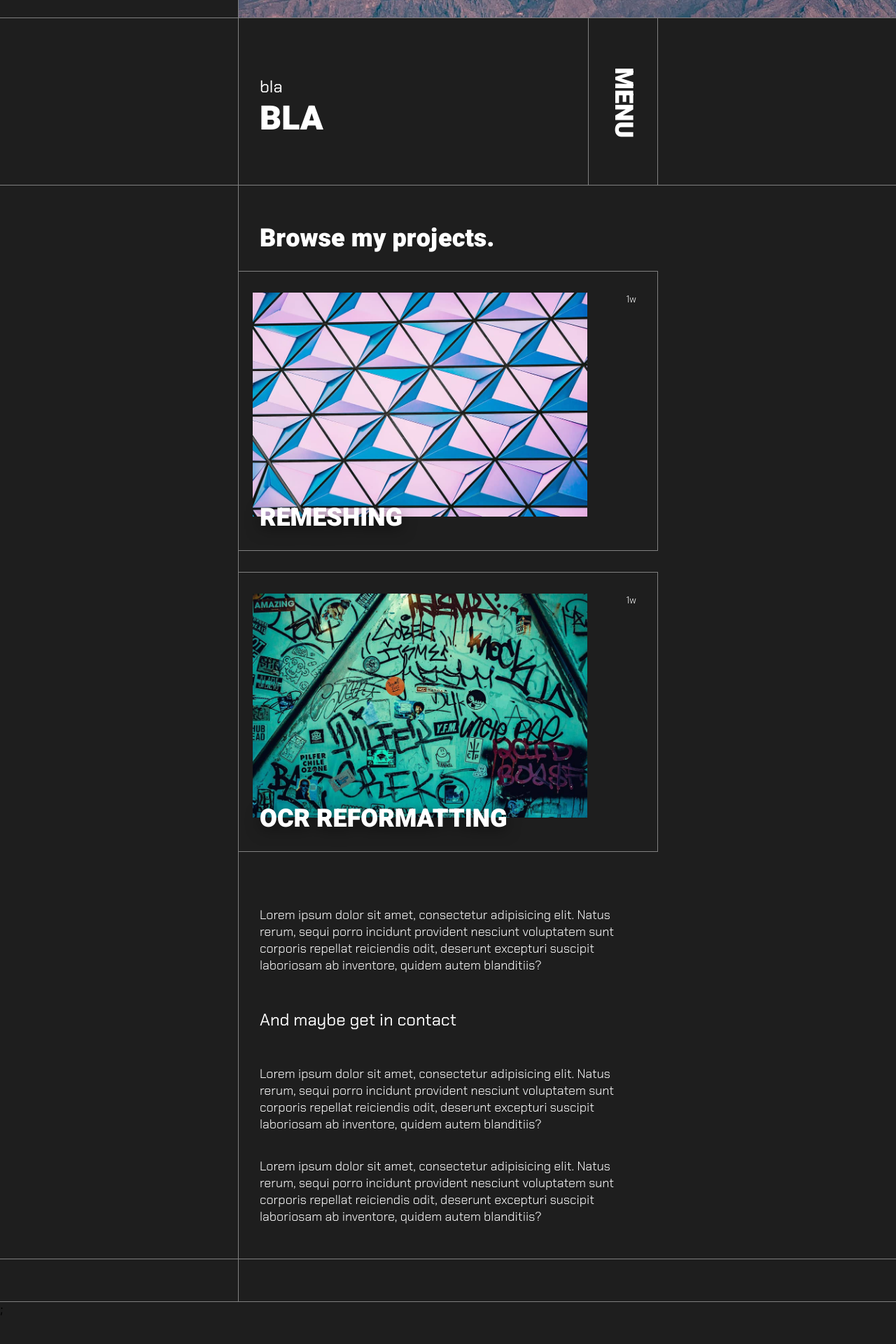
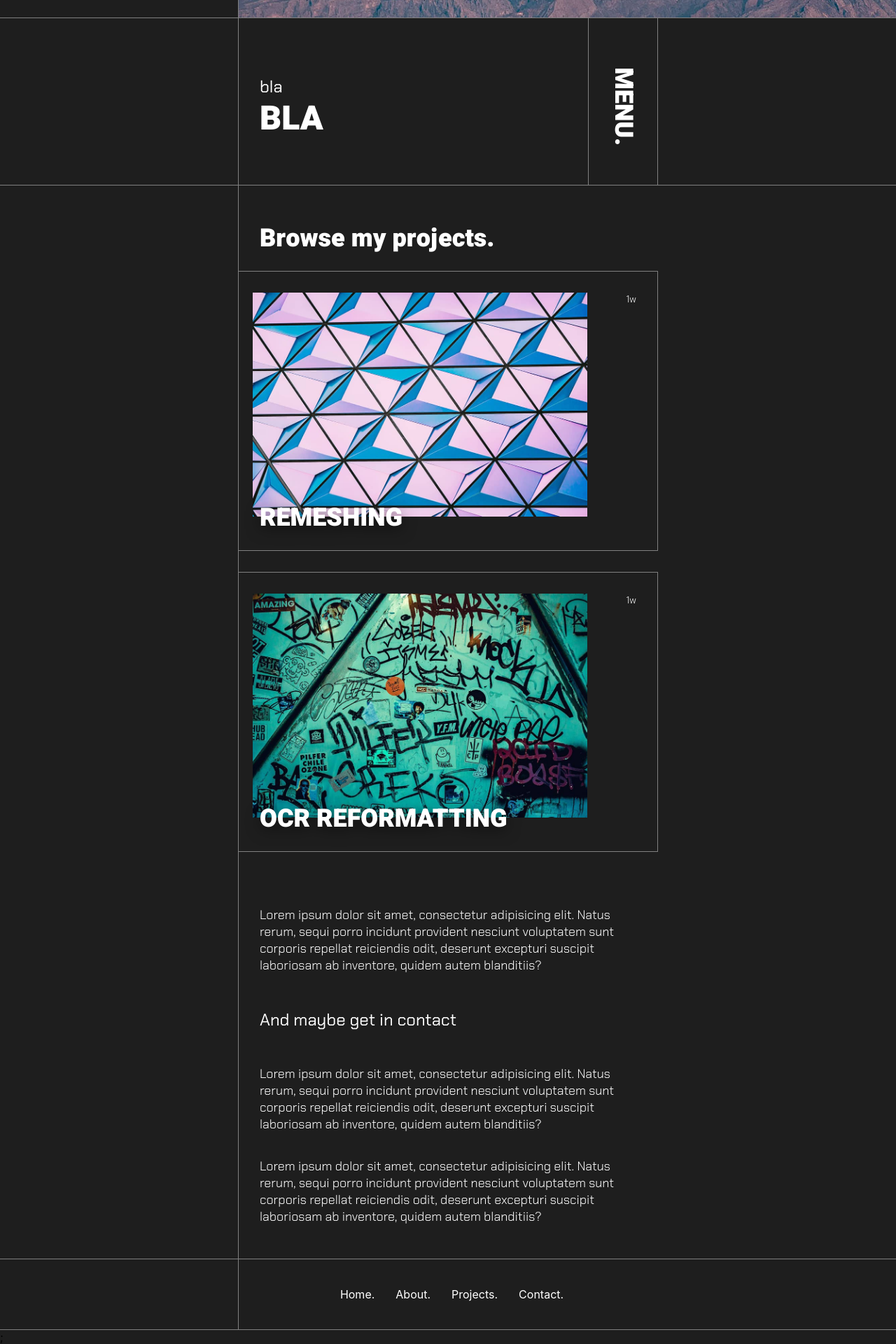
Before and after one commit to Schlomoh/ws-version-3, a Next.js app: page / in a window 1280 px wide. Shown: the part 75-1995 px from the top of the page at 70% size. Before the commit the page ends 1955 px from the top, so only its background shows below. Built offline with nearby package versions, Linux system fonts and the light colour scheme.

Commit message:
little cleanup

```diff
--- a/components/basePage.tsx
+++ b/components/basePage.tsx
@@ -1,21 +1,45 @@
+import styled from "styled-components";
 import { CenterPageContainer, PageRow } from "./globalStyledComponents";
+import useChangePage from "./utils/routingUtils";
+
+const BaseFooter = styled.footer`
+  display: inherit;
+  flex-direction: row;
+  justify-content: center;
+`;
+
+const FooterEntry = styled.div`
+  padding: 10px;
+  margin-left: 10px;
+  cursor: pointer;
+`;
 
 const BasePage = (props: IBasePageProps) => {
-  const { Content, image } = props;
+  const { render } = props;
+
+  const changePage = useChangePage();
+
+  const Footer = () => {
+    return (
+      <PageRow>
+        <CenterPageContainer>
+          <BaseFooter>
+            <FooterEntry onClick={() => changePage("/")}>Home.</FooterEntry>
+            <FooterEntry onClick={() => changePage("/")}>About.</FooterEntry>
+            <FooterEntry onClick={() => changePage("/")}>Projects.</FooterEntry>
+            <FooterEntry onClick={() => changePage("/")}>Contact.</FooterEntry>
+          </BaseFooter>
+        </CenterPageContainer>
+      </PageRow>
+    );
+  };
 
   return (
     <main>
       <PageRow>
-        <CenterPageContainer noPadding>
-          <Content />
-        </CenterPageContainer>
+        <CenterPageContainer noPadding>{render}</CenterPageContainer>
       </PageRow>
-
-      <PageRow>
-        <CenterPageContainer>
-          <footer />
-        </CenterPageContainer>
-      </PageRow>
+      <Footer />
     </main>
   );
 };
--- a/components/menuRow.tsx
+++ b/components/menuRow.tsx
@@ -1,5 +1,5 @@
 // react and next base components
-import { useState, useRef, useLayoutEffect } from "react";
+import { useState, useRef, useLayoutEffect, useEffect } from "react";
 import Image from "next/image";
 
 // style and layout
@@ -63,10 +63,6 @@ const MenuRow = () => {
   const [showMenu, setShowMenu] = useState(true); // show menu is true since the first useEffect call inverses it
   const [menuRowHeight, setHeight] = useState(menuHeight);
 
-  //refs
-  const contentRef = useRef<HTMLDivElement>(null);
-  const containerRef = useRef<HTMLDivElement>(null);
-
   // time for half the collapse motion. the setTimeout and css animation
   const collapseSpeed = 0.3;
 
@@ -74,15 +70,15 @@ const MenuRow = () => {
     setchangeMenu(!changeMenu);
   }
 
-  const changePage = useChangePage(toggleMenu)
+  const changePage = useChangePage(toggleMenu);
 
   // 'blinking effect'
   // first setting height to 0 so closing the menu
   // after timeout reseting height to 'menuHeight'
-  useLayoutEffect(() => {
+  useEffect(() => {
     setHeight(0);
     setTimeout(() => {
-      if (contentRef.current) setHeight(menuHeight);
+      setHeight(menuHeight);
       setShowMenu((show) => !show);
     }, collapseSpeed * 1000);
   }, [changeMenu]);
@@ -126,16 +122,12 @@ const MenuRow = () => {
           </div>
         </CenterPageContainer>
       </PageRow>
-      <PageRow
-        sticky
-        height={menuRowHeight}
-        collapseSpeed={collapseSpeed}
-        ref={containerRef}
-      >
-        <CenterPageContainer ref={contentRef} noPadding row>
+
+      <PageRow sticky height={menuRowHeight} collapseSpeed={collapseSpeed}>
+        <CenterPageContainer noPadding row>
           {showMenu ? <Menu /> : <TitleContent />}
           <MenuButton onClick={toggleMenu}>
-            <h2>MENU</h2>
+            <h2>MENU.</h2>
           </MenuButton>
         </CenterPageContainer>
       </PageRow>
--- a/components/projectListing.tsx
+++ b/components/projectListing.tsx
@@ -10,6 +10,7 @@ const createProjectHomeListing = (content: TProjectContentArr) => {
         name={project.title}
         imgSrc={project.image}
         uploaded="1w"
+        priority={i === 0}
       />
     );
   });
--- a/pages/index.tsx
+++ b/pages/index.tsx
@@ -38,14 +38,7 @@ const Content = () => (
 );
 
 export const Home = () => {
-  return (
-    <BasePage
-      image={background}
-      title="Home page."
-      subtitle="You're on the"
-      Content={Content}
-    />
-  );
+  return <BasePage render={<Content />} />;
 };
 
 export default Home;
--- a/pages/projects/index.tsx
+++ b/pages/projects/index.tsx
@@ -1,21 +1,15 @@
-import {
-  CenterPageContainer,
-  PageRow,
-} from "../../components/globalStyledComponents";
+import BasePage from "../../components/basePage";
 import ProjectHomeListing from "../../components/projectListing";
 import { ocrFormattingContent } from "./ocrReformatting";
 import { remeshContent } from "./remeshing";
 
 export const projects = [remeshContent, ocrFormattingContent];
 
-const Projects = () => {
-  return (
-    <PageRow>
-      <CenterPageContainer noPadding>
-        <ProjectHomeListing content={projects} />
-      </CenterPageContainer>
-    </PageRow>
-  );
+const PageContent = () => {
+  return <ProjectHomeListing content={projects} />;
 };
 
+const Projects = () => {
+  return <BasePage render={<PageContent />} />;
+};
 export default Projects;
--- a/types/baseComponent.d.ts
+++ b/types/baseComponent.d.ts
@@ -13,8 +13,5 @@ interface ICenterPageContainerProps {
 }
 
 interface IBasePageProps {
-  image: StaticImageData | string;
-  Content: () => JSX.Element;
-  title: string;
-  subtitle: string;
+  render: JSX.Element;
 }
```
